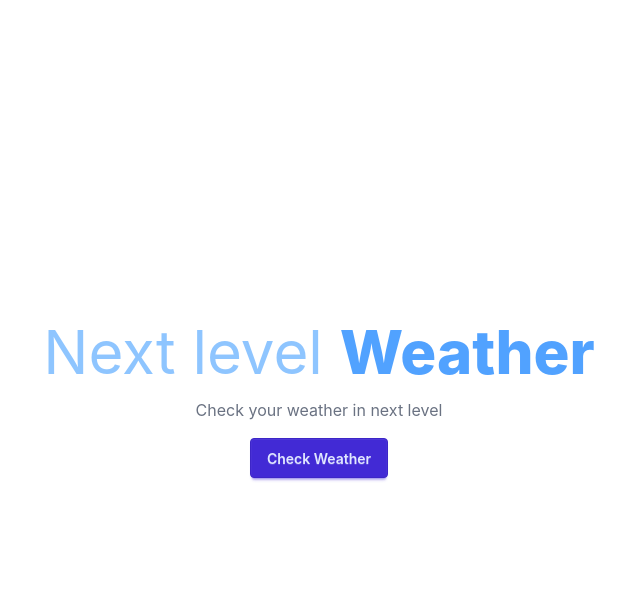
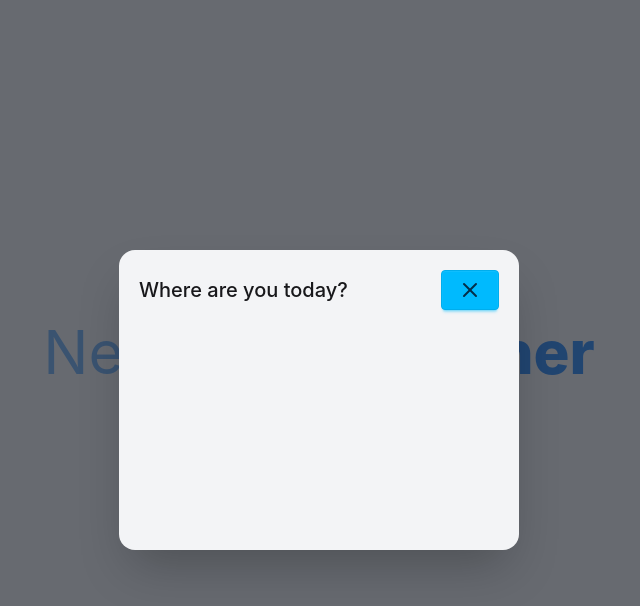
Before and after one commit to segfaulted11/Weather-App, a React (Vite) app: page / in a window 1280 px wide. Both pictures are taken after a click on the button "Check Weather". Shown: the top 606 px of the page, without its empty margins (321-961 px from the left). Built offline with nearby package versions, Linux system fonts and the light colour scheme.

Commit message:
Modal Management

```diff
--- a/package.json
+++ b/package.json
@@ -11,6 +11,7 @@
   },
   "dependencies": {
     "@tailwindcss/vite": "^4.3.3",
+    "lucide-react": "^1.61.0",
     "react": "^19.3.1",
     "react-dom": "^19.3.1",
     "react-router": "^8.5.0",
--- /dev/null
+++ b/src/components/LocationModal.jsx
@@ -0,0 +1,20 @@
+import { X } from "lucide-react";
+
+
+function LocationModal({onClose}) {
+  return (
+    <div className="fixed inset-0 flex justify-center items-center bg-gray-950/60">
+      <div className="h-75 p-5 w-100 rounded-2xl bg-gray-100 shadow-2xl">
+        <div className="flex justify-between items-center">
+        <h2 className="text-xl font-medium text-center">
+          Where are you today?
+        </h2>
+        <button className="btn btn-info" onClick={onClose}><X/>
+</button>
+</div>
+      </div>
+    </div>
+  );
+}
+
+export default LocationModal;
--- a/src/pages/Home.jsx
+++ b/src/pages/Home.jsx
@@ -1,13 +1,30 @@
+import { useState } from "react"
+import LocationModal from "../components/LocationModal";
 
 function Home() {
+
+  const [click, setClick] = useState(false);
+
+
   return (
+    <div className="">
+
     <div className="text-center">
-
     <h1 className="text-6xl text-blue-300">Next level <span className="text-blue-400 font-extrabold">Weather</span>
     </h1>
     <p className="text-md py-4 text-gray-500">Check your weather in next level</p>
+  </div>
 
-  <div><button type="button" className="btn btn-primary hover:scale-105 transition-all delay-50">Check Weather</button></div>
+  <div className="flex justify-center">
+    <button type="button" className="btn btn-primary hover:scale-105 transition-all delay-50 "
+    onClick={()=>setClick(true)}>Check Weather</button>
+    </div>
+
+{
+  click && <LocationModal onClose={()=>setClick(false)}/>
+}
+{/* here 'onClick' is not any event, its just a param, you r sending the setter function where its value is being false */}
+
     </div>
   )
 }
```
Also changed, not shown: 1 other file (tests, documents, lock files or other folders).
